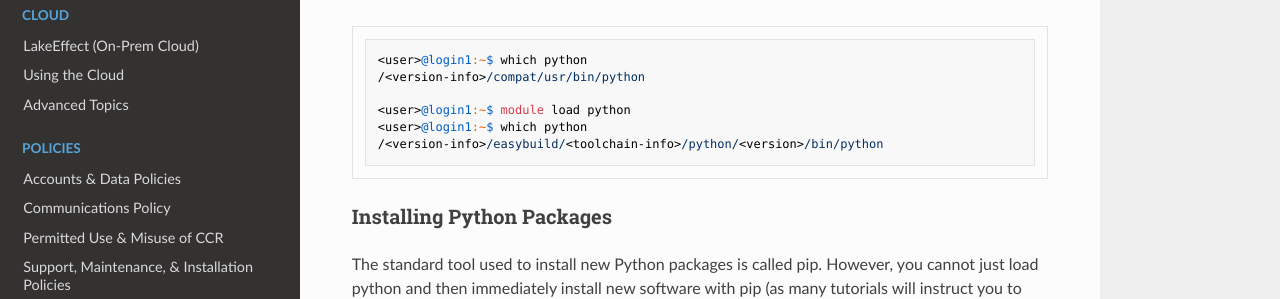
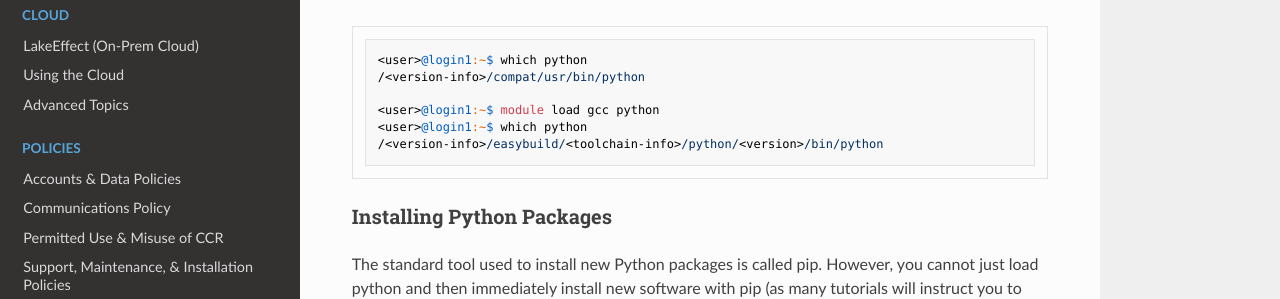
Before and after one commit to ubccr/ccrdocs, an MkDocs documentation site: the page built from pages/howto/python.md, in a window 1280 px wide and 900 px high, scrolled down 571 px. Shown: the part 157-456 px from the top of the window. Built offline with MkDocs 1.6.1, drawn with Linux system fonts in a browser that asks for light colours; nearby versions of some CDN libraries.

Commit message:
Update pages/howto/python.md
Co-authored-by: Dori Sajdak <djm29@buffalo.edu>

````diff
--- a/pages/howto/python.md
+++ b/pages/howto/python.md
@@ -17,7 +17,7 @@ The way Python is installed and configured at CCR can be a little confusing. Whe
 <user>@login1:~$ which python
 /<version-info>/compat/usr/bin/python
 
-<user>@login1:~$ module load python
+<user>@login1:~$ module load gcc python
 <user>@login1:~$ which python
 /<version-info>/easybuild/<toolchain-info>/python/<version>/bin/python
 ```
````
